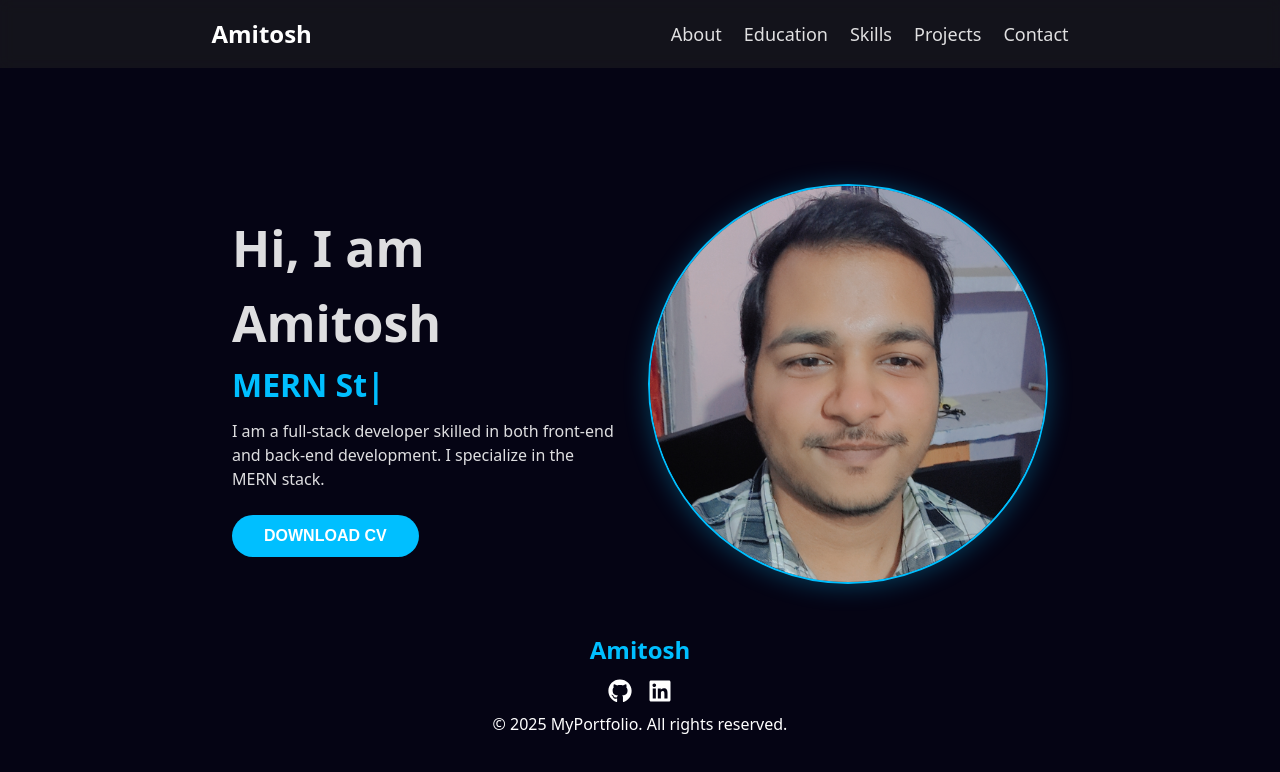
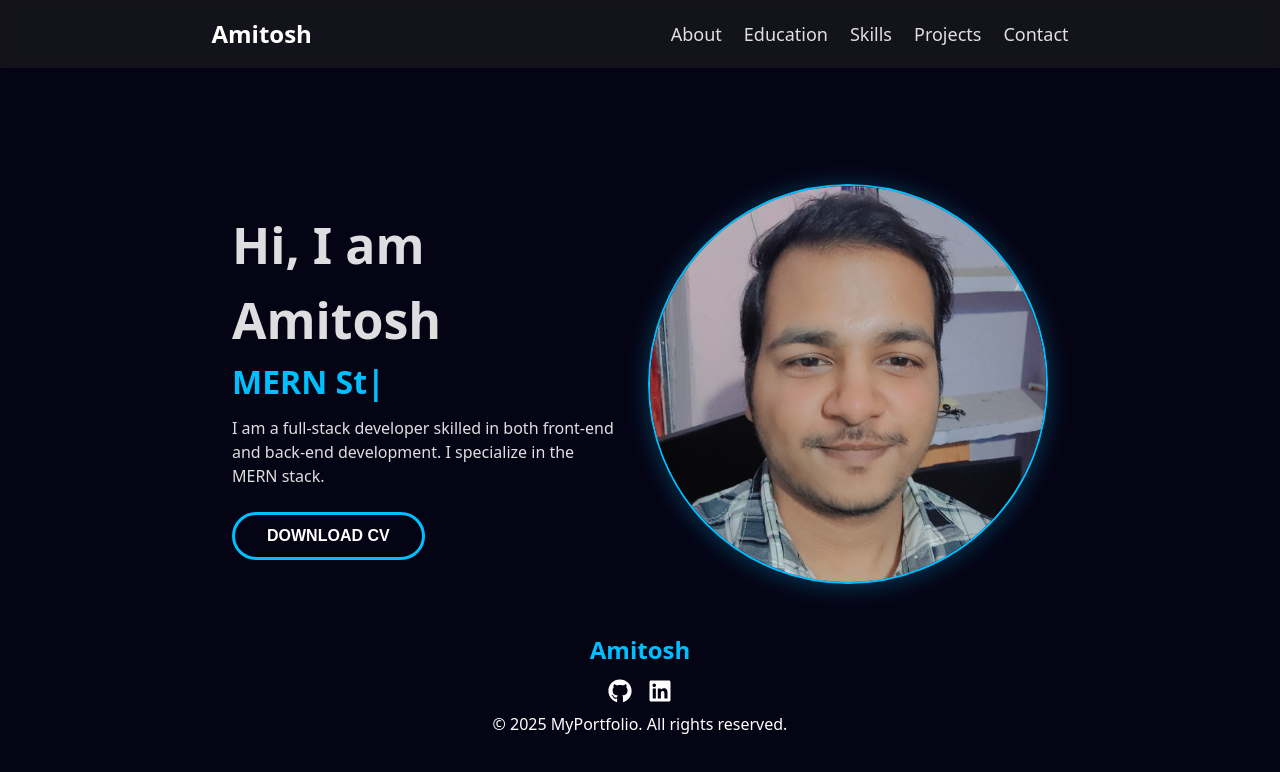
Before and after one commit to Amitosh15/vercel-frontend, a React (Vite) app: page / in a window 1280 px wide. Shown: the top 772 px of the page. Built offline with nearby package versions, Linux system fonts and the light colour scheme.

Commit message:
Change button style and apply animation

```diff
--- a/src/pages/About/About.css
+++ b/src/pages/About/About.css
@@ -1,5 +1,3 @@
-/* ...existing code... */
-
 .about-image {
     width: 400px;
     height: 400px;
@@ -55,27 +53,36 @@ p {
     background-color: #00bfff;
     color: white;
     padding: 12px 32px;
-    border: none;
+    border: 3px solid #00bfff;
     border-radius: 999px;
     font-size: 1rem;
     font-weight: 600;
     cursor: pointer;
     transition: background 0.2s;
+    background-color: transparent;
+    transition: transform 0.2s, box-shadow 0.2s, border-color 0.2s;
 }
 
 .main-text button:hover {
-    background-color: #009acd;
+    transform: scale(1.05);
+    box-shadow: 0 8px 32px 0 rgba(0, 191, 255, 0.25), 0 0 16px 2px #00bfff80;
+    border-color: #00bfff;
 }
 
-/* Animation */
+/* Animation ------------------------------------------------------------- */
 .about-image {
-    animation: rightSlide 1.5s ease-out;
+    animation: rightSlide 1s ease-out;
+}
+
+.main-text {
+    animation: leftSlide 1.5s ease-out;
+
 }
 
 @keyframes rightSlide {
     from {
-        transform: translateX(150px);
-        opacity: 0.2;
+        transform: translateX(200px);
+        opacity: 0;
     }
 
     to {
@@ -84,15 +91,11 @@ p {
     }
 }
 
-.main-text {
-    animation: leftSlide 1.5s ease-out;
-
-}
 
 @keyframes leftSlide {
     from {
-        transform: translateX(-150px);
-        opacity: 0.2;
+        transform: translateX(-200px);
+        opacity: 0;
     }
 
     to {
@@ -100,6 +103,8 @@ p {
         opacity: 1;
     }
 }
+
+/* Responsiveness ------------------------------------------------------------- */
 
 @media screen and (max-width: 900px) {
     .about-content {
```
